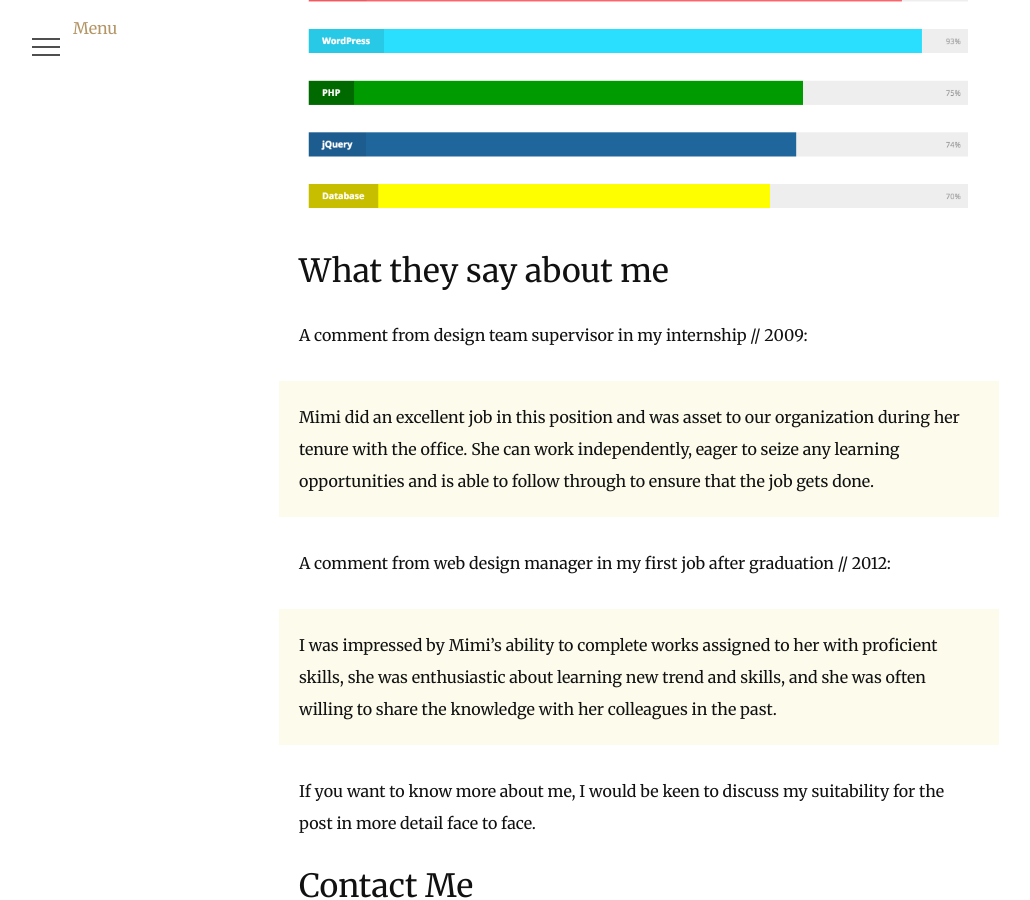
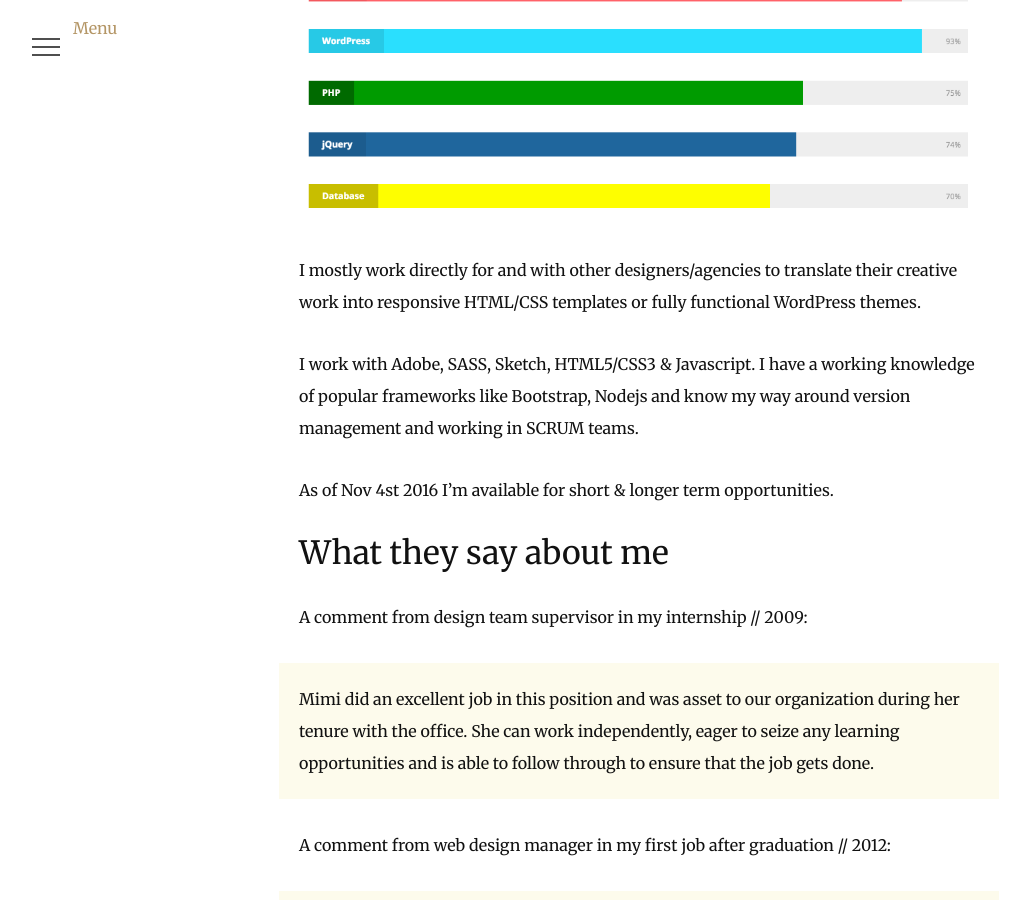
Before and after one commit to MimiLau/mimilau.github.io, a Jekyll site: the page built from about.md, in a window 1280 px wide and 900 px high, scrolled down 1335 px. Shown: the whole window, without its empty margins (1-1031 px from the left). Built offline with Jekyll 4.4.1, drawn with Linux system fonts in a browser that asks for light colours; nearby versions of some CDN libraries.

Commit message:
text change

```diff
--- a/about.md
+++ b/about.md
@@ -16,6 +16,12 @@ I know most of the languages for web designing, eg. PHP, HTML5, CSS3, Javascript
 
 ![Technical Skills](/assets/images/technical-skills.png)
 
+I mostly work directly for and with other designers/agencies to translate their creative work into responsive HTML/CSS templates or fully functional WordPress themes.
+
+I work with Adobe, SASS, Sketch, HTML5/CSS3 & Javascript. I have a working knowledge of popular frameworks like Bootstrap, Nodejs and know my way around version management and working in SCRUM teams.
+
+As of Nov 4st 2016 I’m available for short & longer term opportunities.
+
 ## What they say about me
 A comment from design team supervisor in my internship // 2009:
 
```
Also changed, not shown: _posts/2015-06-30-mythecobal.md (+2 -0 lines), _posts/2016-09-23-aftership-secure-web-portal.md (renamed from _posts/2016-09-03-aftership-secure-web-portal.md, +4 -2 lines).
